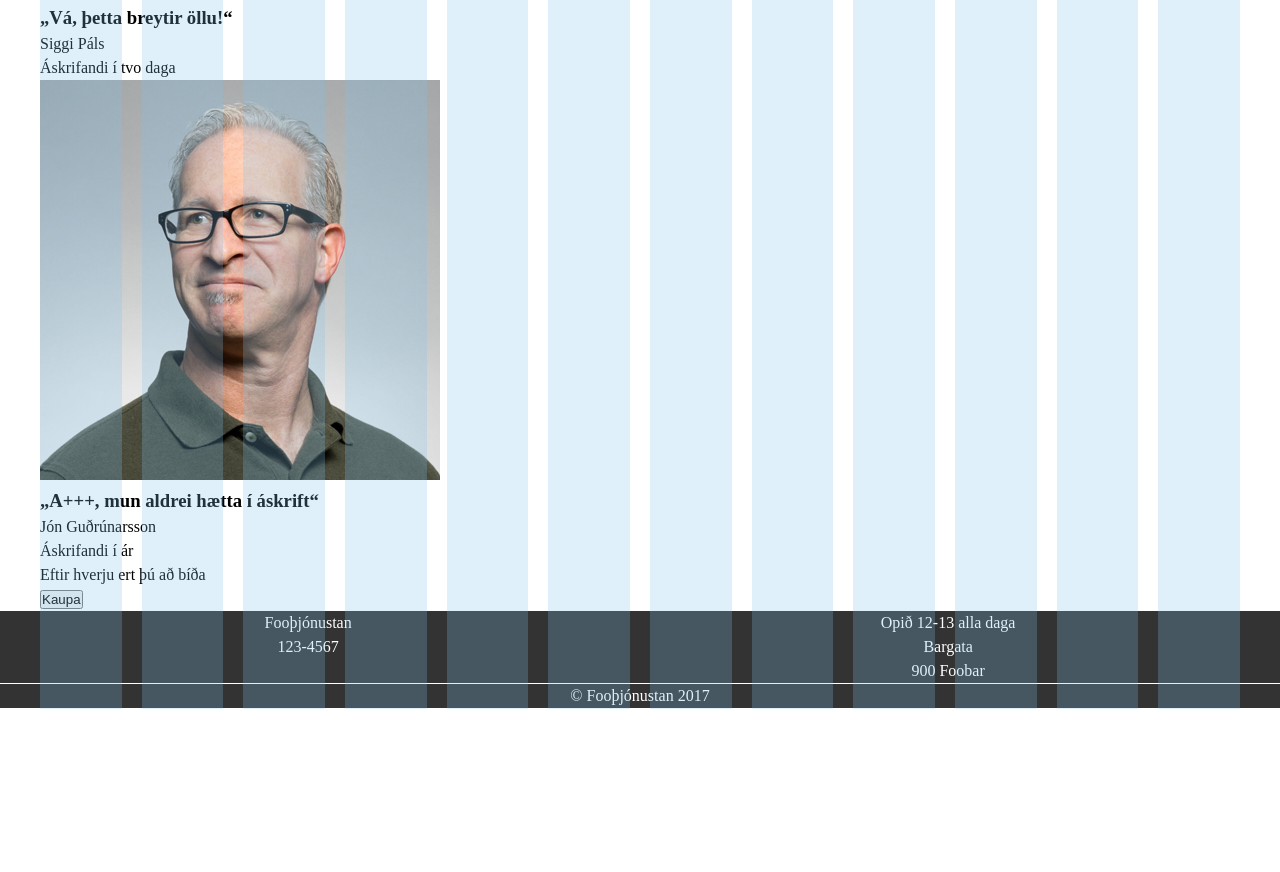
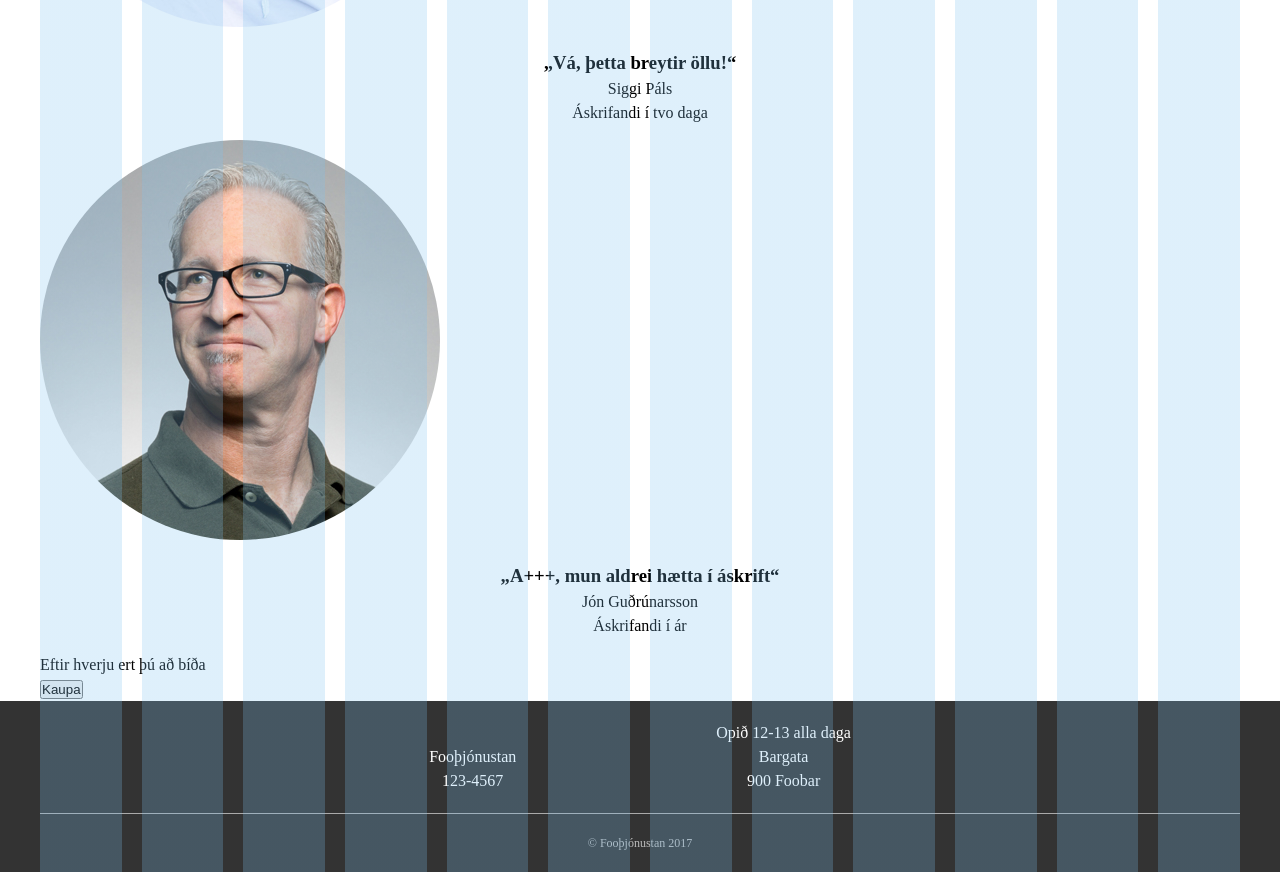
Before and after one commit to astamagg/stort_verkefni_fyrra, a website: page index.html in a window 1280 px wide. Shown: the part 3539-4411 px from the top of the page. Before the commit the page ends 4248 px from the top, so only its background shows below. Drawn offline with Linux system fonts and the light colour scheme.

Commit message:
Búin að laga næstum allt í footer

```diff
--- a/scss/footer.scss
+++ b/scss/footer.scss
@@ -1,5 +1,6 @@
 $grunnur-font: 16px;
 $max-width: 1200px;
+$gutter: 20px;
 
 .footer {
   background-color: #333;
@@ -8,22 +9,42 @@ $max-width: 1200px;
   flex-direction: column;
   justify-content: space-around;
   font-size: $grunnur-font;
+  padding-left: 2 * $gutter;
+  padding-right: 2 * $gutter;
 
   &-row {
     display: flex;
     flex-direction: row;
-    justify-content: space-around;
-    border-bottom: 1px solid #fff;
+    align-content: stretch;
+    justify-content: center;
+    padding-top: $gutter;
+    padding-bottom: $gutter;
+
+    &:first-of-type {
+      border-bottom: 1px solid #aaa;
+
+    }
+    &:last-of-type {
+      color: #bbb;
+      font-size: 0.75 * $grunnur-font;
+    }
   }
 
   &-foo {
     display: flex;
     flex-direction: column;
+    align-items: center;
+    align-content: flex-start; /* Þetta virkar ekki */
 
-    align-items: center;
+    padding-left: 5 * $gutter;
+    padding-right: 5 * $gutter;
 
-    :first-of-type {
-      align-content: end;
+    &:first-of-type {
+      justify-content: flex-end;
+    }
+
+    &:last-of-type {
+      justify-content: flex-start;
     }
 
   }
```
Also changed, not shown: styles.css.
